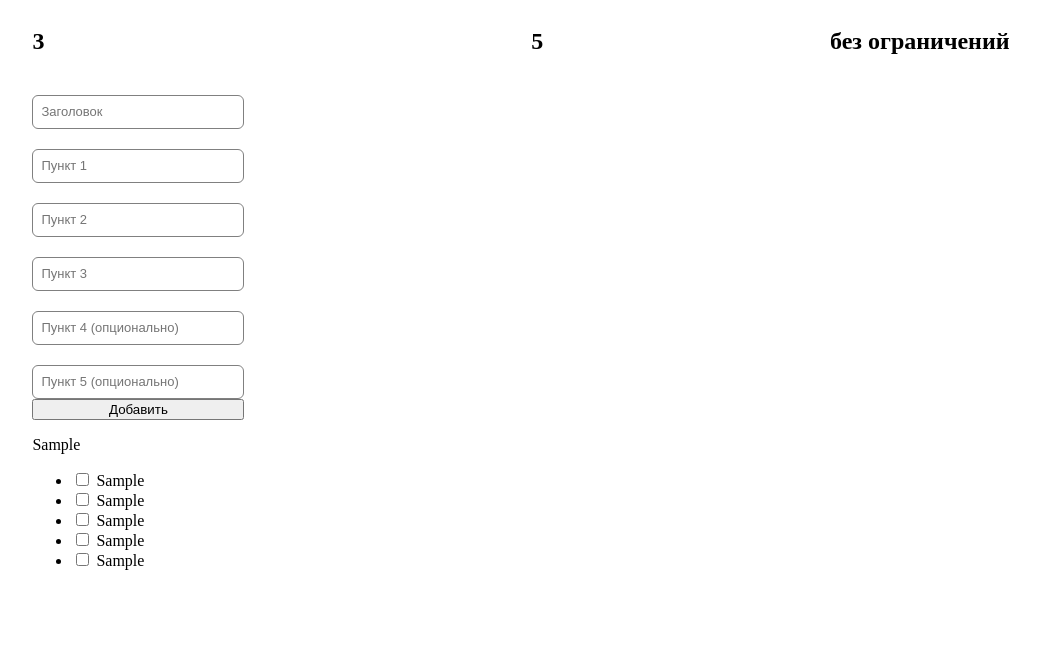
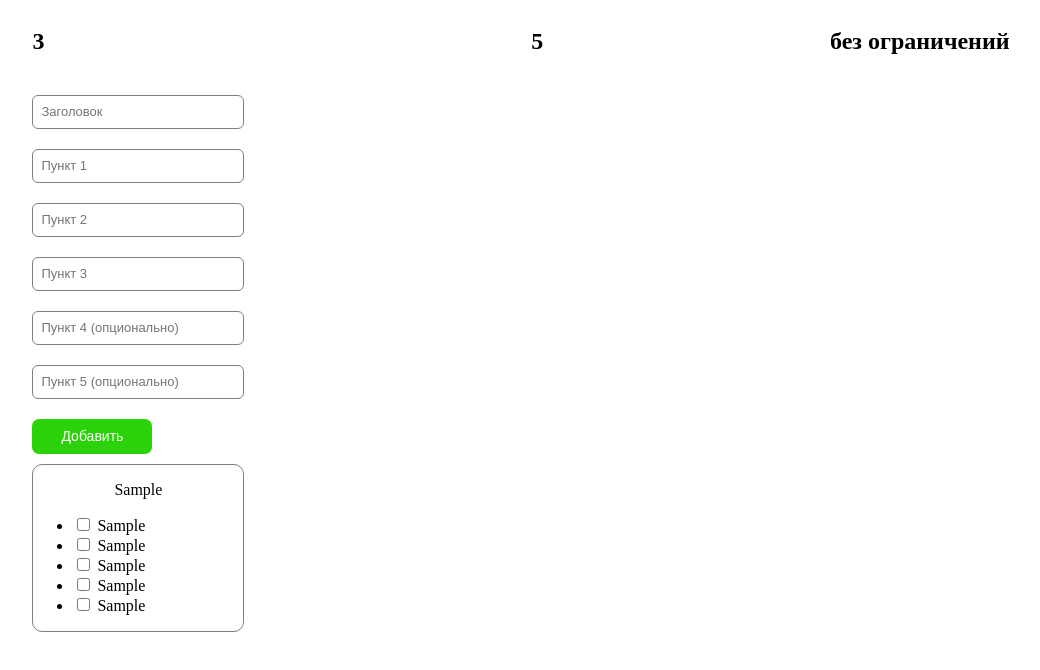
Before and after one commit to elcher305/vue-notes, a plain HTML site: page index.html in a window 1280 px wide. Both pictures are taken after typing "Sample", "Sample", "Sample", "Sample", "Sample", "Sample" into the empty fields and a click on the button "Добавить". Shown: the whole page, without its empty margins (119-1159 px from the left). Drawn offline with Linux system fonts and the light colour scheme.

Commit message:
Update style.css

```diff
--- a/css/style.css
+++ b/css/style.css
@@ -18,11 +18,11 @@ form {
     margin-top: 20px;
 }
 
-.button-additions:hover {
+.but:hover {
     background-color: #24b906;
 }
 
-.button-additions {
+.but {
     margin-top: 20px;
     height: 35px;
     width: 120px;
@@ -32,3 +32,16 @@ form {
     border-radius: 7px;
     color: white;
 }
+
+.anti-dots {
+    border: none;
+    text-align: left;
+}
+
+.note {
+    border: 1px solid gray;
+    margin-top: 10px;
+    border-radius: 10px;
+    text-align: center;
+    font-size: 16px;
+}
```
